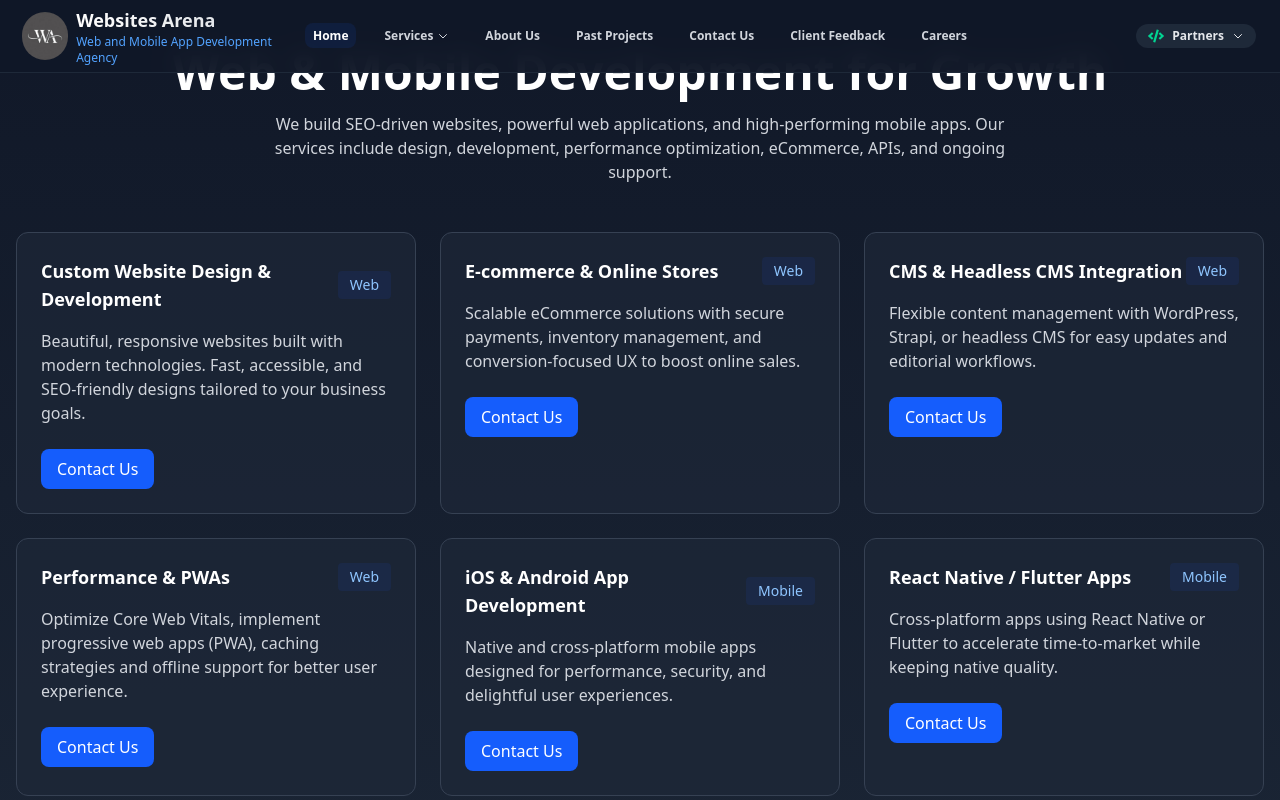
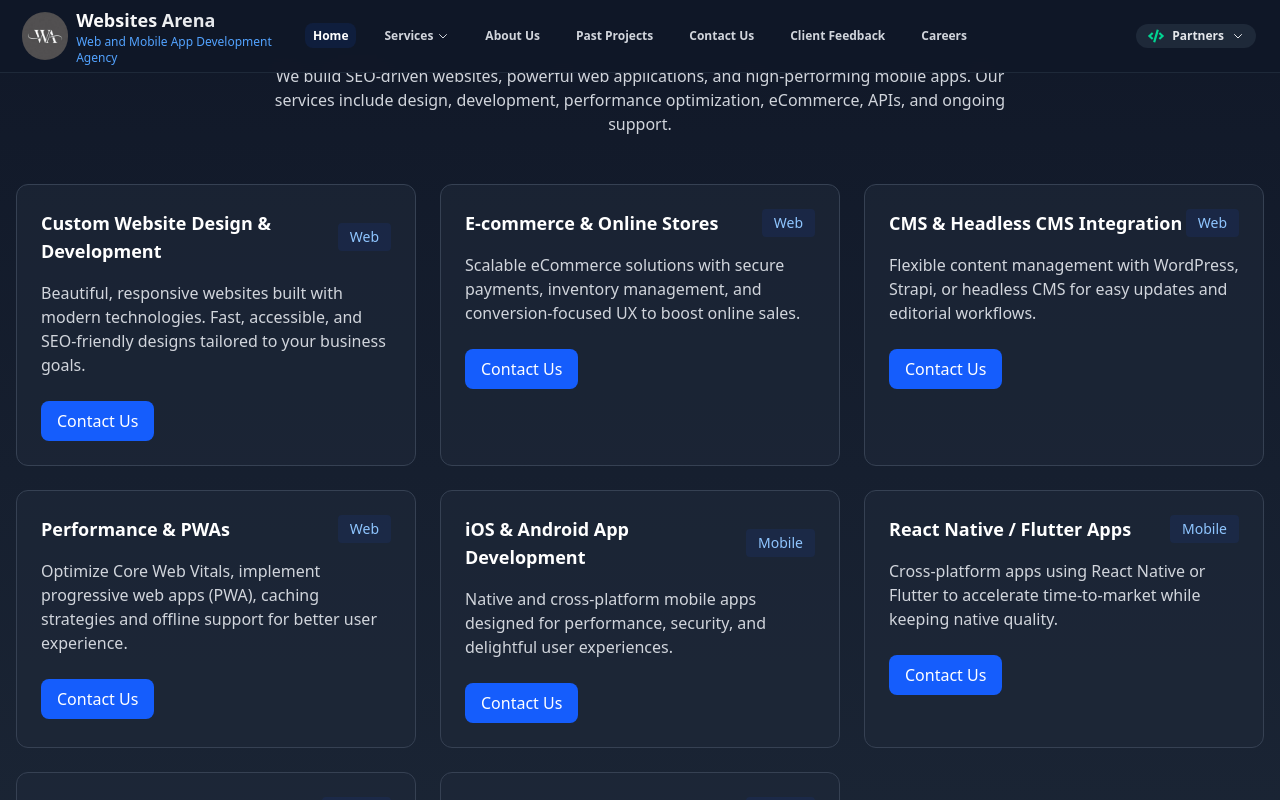
Before and after one commit to Thomas-Mwanzia/websitesarena-next, a Next.js app in the folder websitesarena/frontend-next/: page / in a window 1280 px wide. Shown: the top 800 px of the page. Built offline with nearby package versions, Linux system fonts and the light colour scheme.

Commit message:
Fixed backend API serving and ToastProvider import

```diff
--- a/websitesarena/frontend-next/src/app/page.jsx
+++ b/websitesarena/frontend-next/src/app/page.jsx
@@ -66,7 +66,7 @@ export default function Home() {
           animate={{ opacity: 1, y: 0 }}
           className="text-4xl md:text-5xl font-extrabold text-white mb-4"
         >
-          Web & Mobile Development for Growth
+
         </motion.h1>
         <p className="text-gray-300 max-w-3xl mx-auto">
           We build SEO-driven websites, powerful web applications, and high-performing mobile apps.
```
